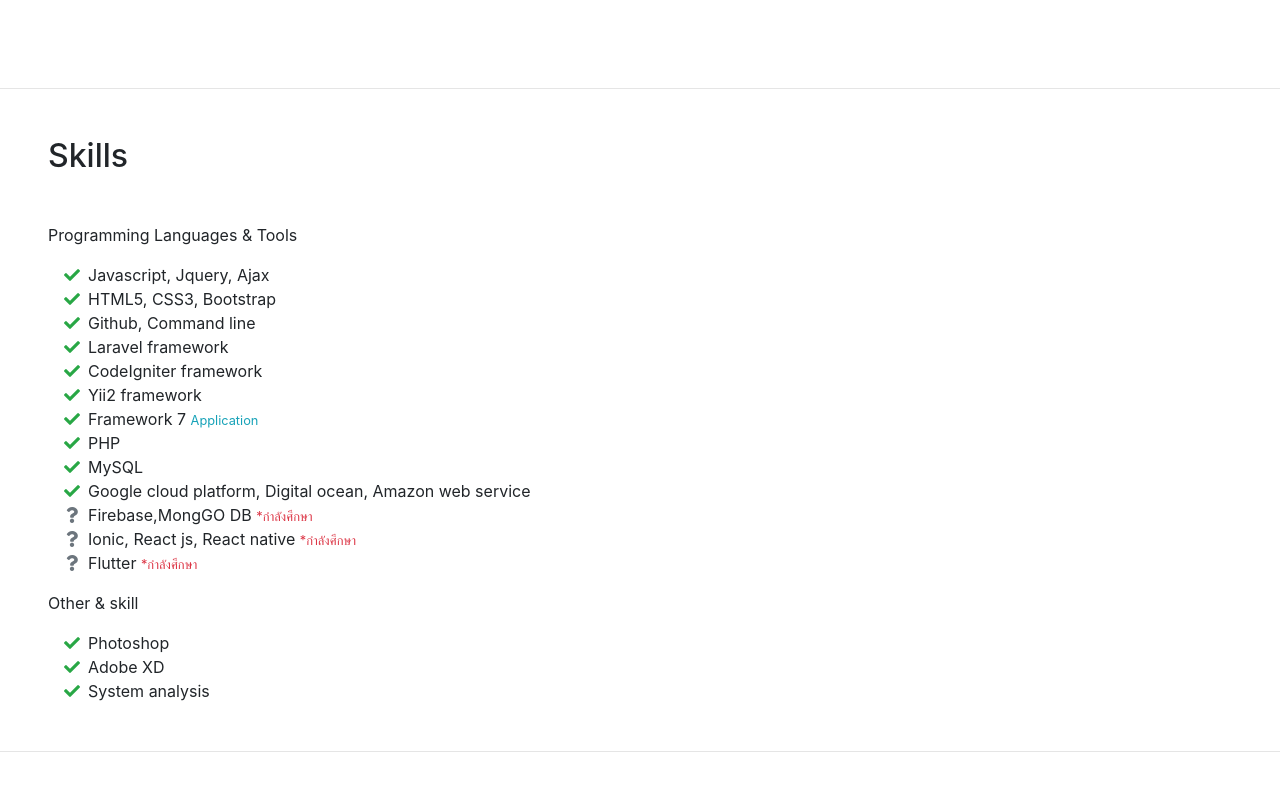
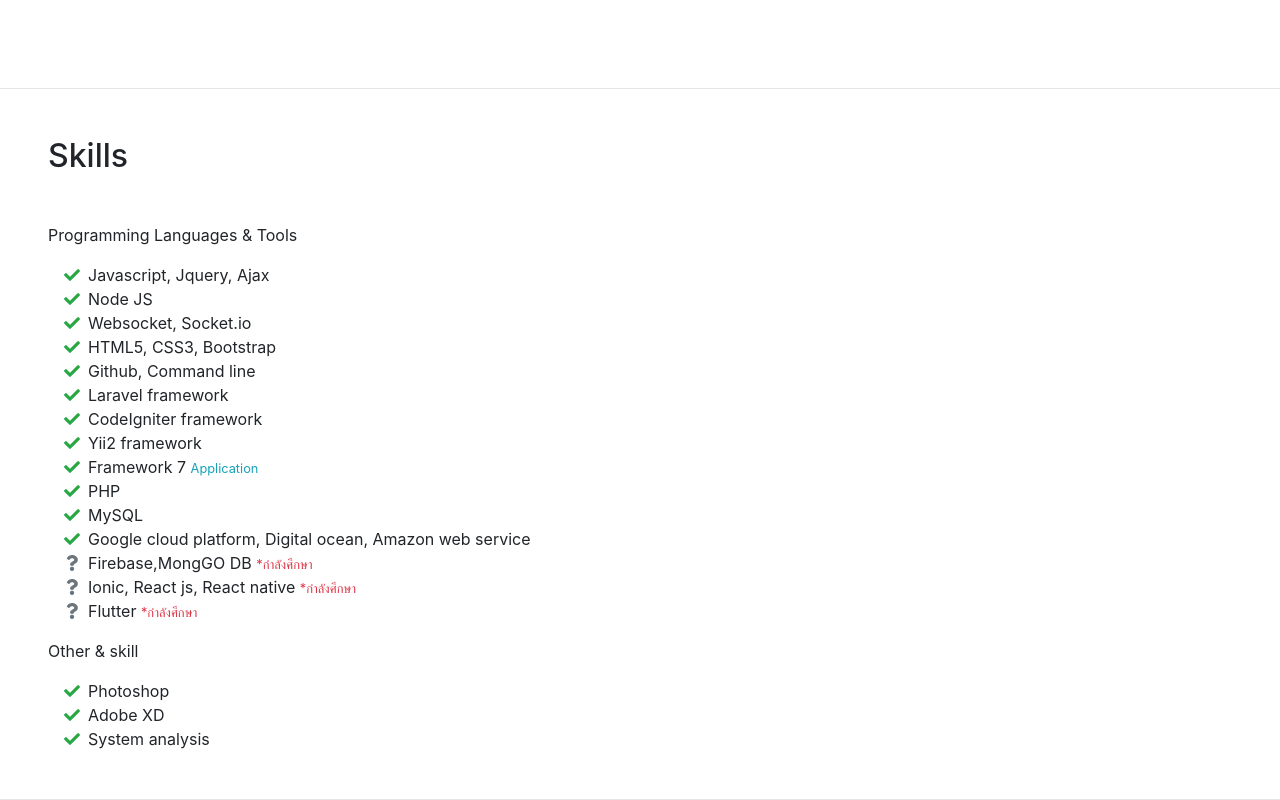
Before and after one commit to rxpoison/rxpoison.github.io, a website with bundled scripts: page index.html in a window 1280 px wide. Shown: the part 1686-2486 px from the top of the page. Before the commit the page ends 2438 px from the top, so only its background shows below. Built offline with nearby package versions, Linux system fonts and the light colour scheme; a web font is replaced by a local one.

Commit message:
Update index.html

```diff
--- a/index.html
+++ b/index.html
@@ -197,6 +197,12 @@
             Javascript, Jquery, Ajax
           </li>
           <li class="check-icon">
+            Node JS
+          </li>
+          <li class="check-icon">
+            Websocket, Socket.io
+          </li>
+          <li class="check-icon">
             HTML5, CSS3, Bootstrap
           </li>
           <li class="check-icon">
```
